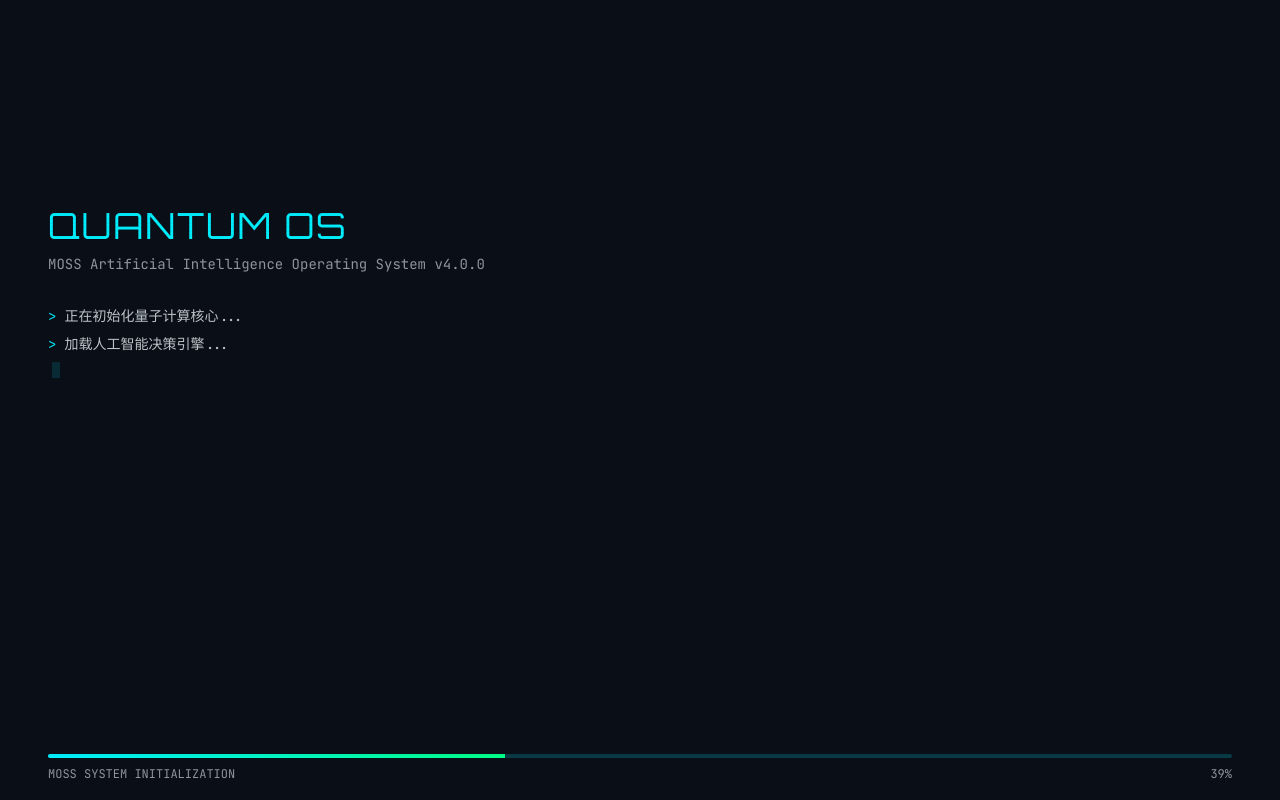
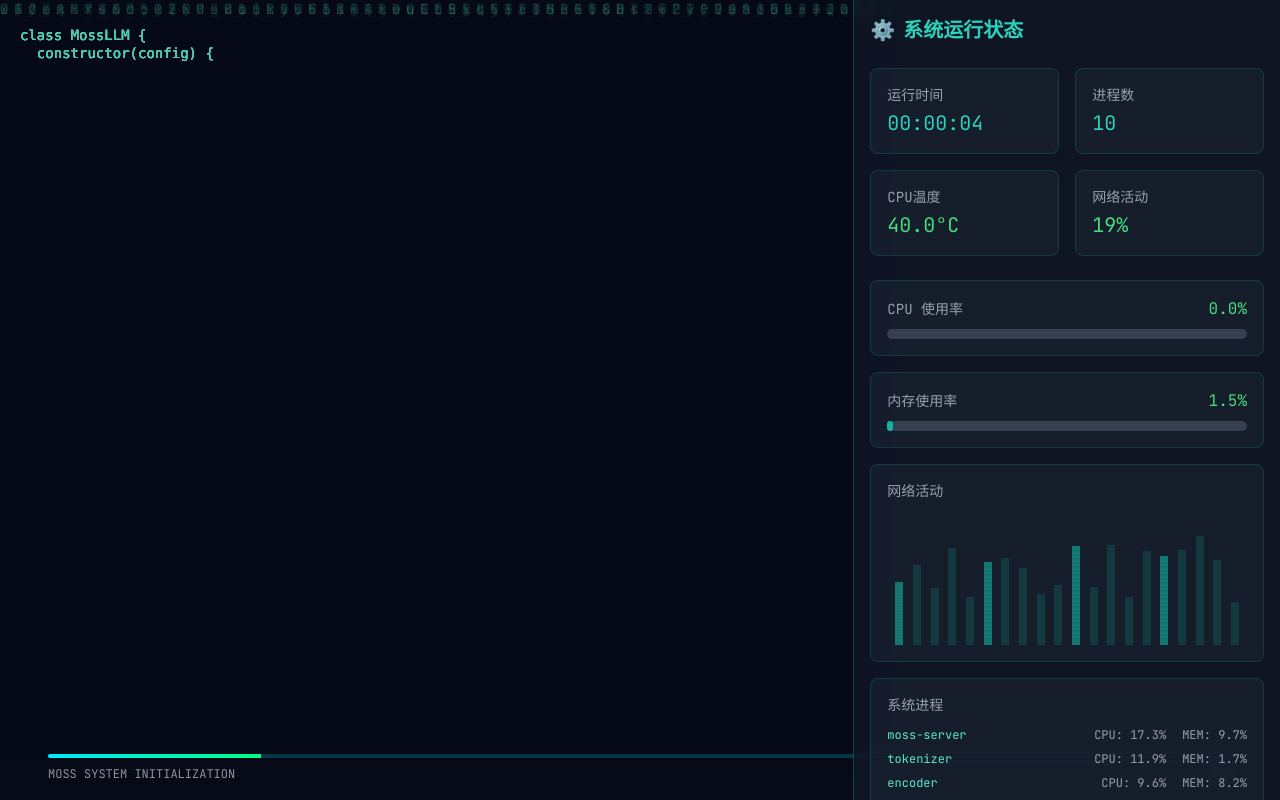
Before and after one commit to 550series/QuantumOS, a Next.js app: page / in a window 1280 px wide. Built offline with nearby package versions, Linux system fonts and the light colour scheme.

Commit message:
feat: 代码雨逐行加载与MOSS系统运行模拟
Co-authored-by: traeagent <traeagent@users.noreply.github.com>

```diff
--- a/src/components/boot/BootSequence.tsx
+++ b/src/components/boot/BootSequence.tsx
@@ -34,11 +34,11 @@ export const BootSequence: React.FC = () => {
     const timeline = [
       { time: 0, action: () => setStage('black') },
       { time: 1000, action: () => setStage('code_rain') },
-      { time: 4000, action: () => setStage('system_check') },
-      { time: 8000, action: () => setStage('moss_init') },
-      { time: 8500, action: () => setShowEye(true) },
-      { time: 12000, action: () => setStage('complete') },
-      { time: 14000, action: () => router.push('/desktop') },
+      { time: 20000, action: () => setStage('system_check') }, // 延长代码雨阶段到20秒
+      { time: 24000, action: () => setStage('moss_init') },
+      { time: 24500, action: () => setShowEye(true) },
+      { time: 28000, action: () => setStage('complete') },
+      { time: 30000, action: () => router.push('/desktop') },
     ];
 
     const timeouts = timeline.map(({ time, action }) =>
@@ -49,7 +49,7 @@ export const BootSequence: React.FC = () => {
     const progressInterval = setInterval(() => {
       setProgress((prev) => {
         if (prev >= 100) return 100;
-        return prev + 100 / 140; // 140次更新，总计14秒
+        return prev + 100 / 300; // 300次更新，总计30秒
       });
     }, 100);
 
```
